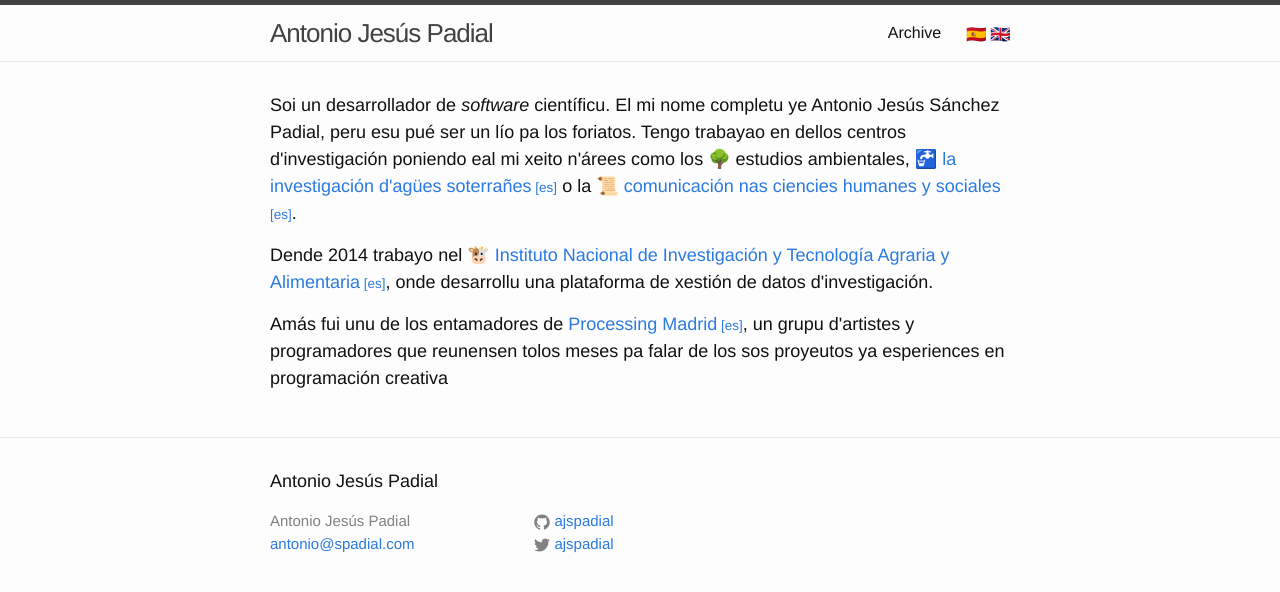
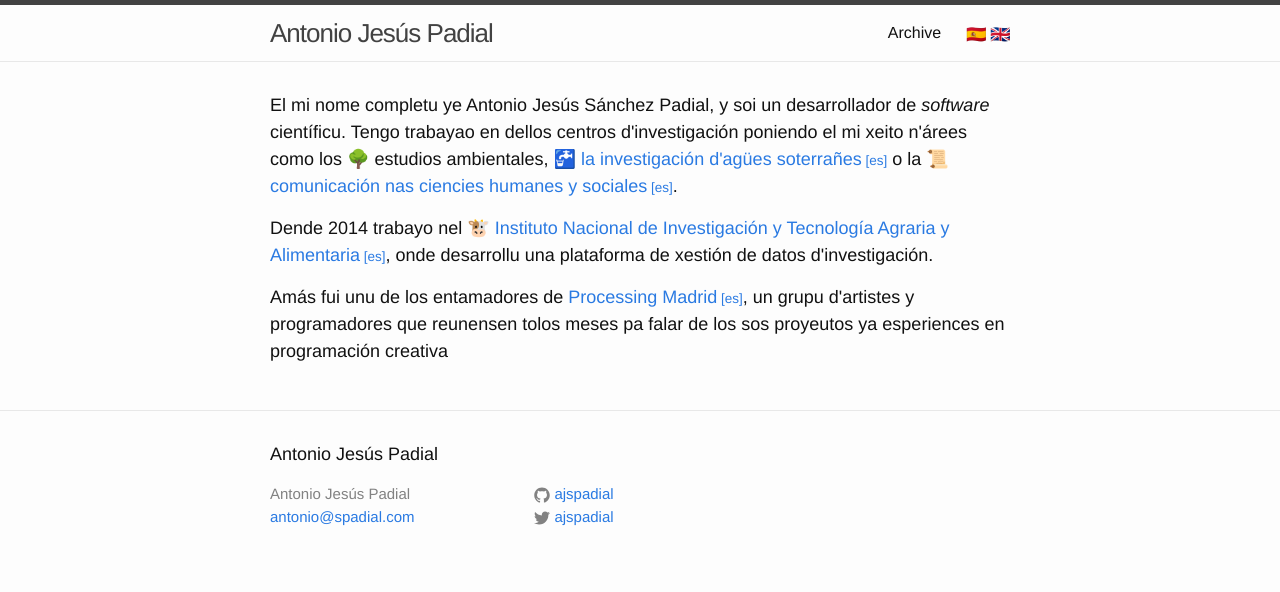
Before and after one commit to ajspadial-science/bits4science, a Jekyll site: the page built from _posts/ast/pages/2016-07-06-aniciu.md, in a window 1280 px wide. Shown: the top 592 px of the page. Built offline with Jekyll 4.4.1, drawn with Linux system fonts in a browser that asks for light colours; emoji names are drawn with the system emoji font.

Commit message:
Minor copywriting.

```diff
--- a/_posts/ast/pages/2016-07-06-aniciu.md
+++ b/_posts/ast/pages/2016-07-06-aniciu.md
@@ -5,8 +5,8 @@ title: Sobre mi
 lang: ast
 name: about_me
 ---
-<p>Soi un desarrollador de <em>software</em> científicu. El mi nome completu ye Antonio Jesús Sánchez Padial, peru esu pué ser un lío pa los foriatos. Tengo trabayao en dellos
-centros d'investigación poniendo eal mi xeito n'árees como los :deciduous_tree: estudios
+<p> El mi nome completu ye Antonio Jesús Sánchez Padial, y soi un desarrollador de <em>software</em> científicu. Tengo trabayao en dellos
+centros d'investigación poniendo el mi xeito n'árees como los :deciduous_tree: estudios
 ambientales, :potable_water: <a href="http://igme.es" lang="es">la investigación d'agües soterrañes</a> o la :scroll: <a href="http://cchs.csic.es" lang="es">comunicación nas
 	ciencies humanes y sociales</a>.
 </p>
```
Also changed, not shown: _posts/en/pages/2016-07-06-index.md (+1 -1 lines), _posts/es/pages/2016-07-06-inicio.md (+1 -1 lines).
